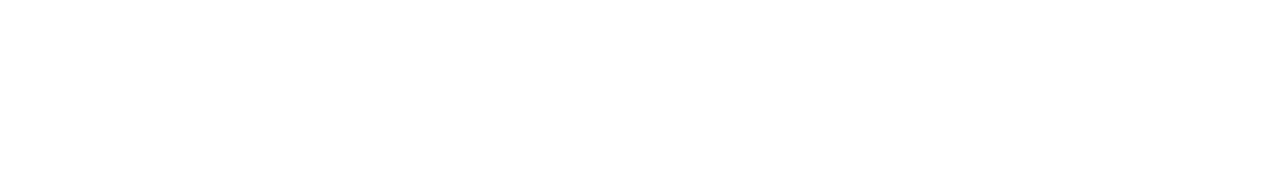
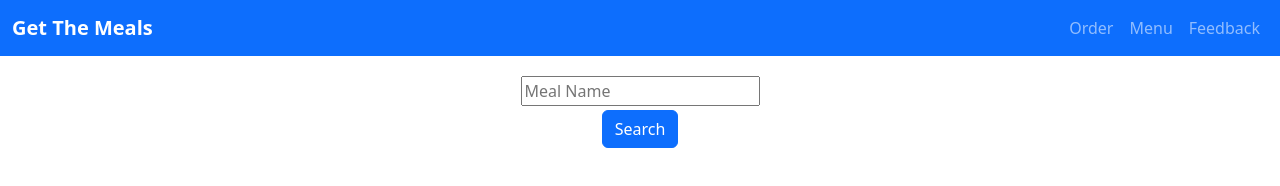
Before and after one commit to enigma1025/2030550_MIS455_FINAL, a plain HTML site: page index.html in a window 1280 px wide. Drawn offline with nearby package versions, Linux system fonts and the light colour scheme.

Commit message:
second commit

```diff
--- a/index.html
+++ b/index.html
@@ -5,8 +5,44 @@
     <meta name="viewport" content="width=device-width, initial-scale=1.0">
     <title>Get The Meals</title>
     <link rel="stylesheet" href="style.css">
+    <link href="https://cdn.jsdelivr.net/npm/bootstrap@5.2.0/dist/css/bootstrap.min.css" rel="stylesheet" integrity="sha384-gH2yIJqKdNHPEq0n4Mqa/HGKIhSkIHeL5AyhkYV8i59U5AR6csBvApHHNl/vI1Bx" crossorigin="anonymous">
 </head>
 <body>
+    <nav class="navbar navbar-expand-md navbar-dark bg-primary">
+        <div class="container-fluid">
+            <a class="navbar-brand mb-0 h1" href="#"><b>Get The Meals</b></a>
+            <button class="navbar-toggler" type="button" data-bs-toggle="collapse"
+                data-bs-target="#navbarSupportedContent" aria-controls="navbarSupportedContent" aria-expanded="false"
+                aria-label="Toggle navigation">
+                <span class="navbar-toggler-icon"></span>
+            </button>
+            <div class="collapse navbar-collapse" id="navbarSupportedContent">
+                <ul class="navbar-nav ms-auto mb-2 mb-lg-0">
+                    <li class="nav-item">
+                        <a class="nav-link" href="#">Order</a>
+                    </li>
+                    <li class="nav-item">
+                        <a class="nav-link" href="#">Menu</a>
+                    </li>
+                    <li class="nav-item">
+                        <a class="nav-link" href="#">Feedback</a>
+                    </li>
+                </ul>
+            </div>
+        </div>
+    </nav>
+    <div class="d-flex flex-wrap justify-content-center my-3">
+        <center>
+        <div class="m-1">
+        <input id="search" type="text" placeholder="Meal Name ">
+        </div>
+        <div class="mt-auto"> <button class="btn btn-primary justify-content-center" type="button" onclick="api()">Search</button> </div>
+        </center>
+    </div>
+    <div id="container" class="justify-content-around container d-flex flex-wrap">
 
+    </div>
+    <script src="script.js"></script>
+<script src="https://cdn.jsdelivr.net/npm/bootstrap@5.2.0/dist/js/bootstrap.bundle.min.js" integrity="sha384-A3rJD856KowSb7dwlZdYEkO39Gagi7vIsF0jrRAoQmDKKtQBHUuLZ9AsSv4jD4Xa" crossorigin="anonymous"></script>
 </body>
 </html>
```
